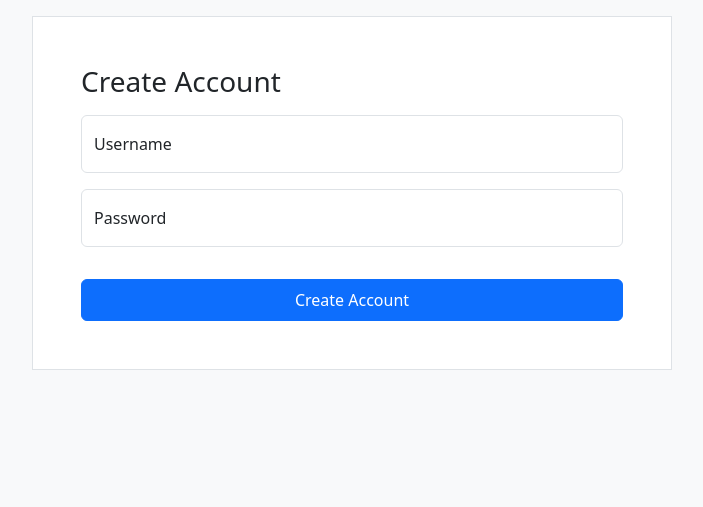
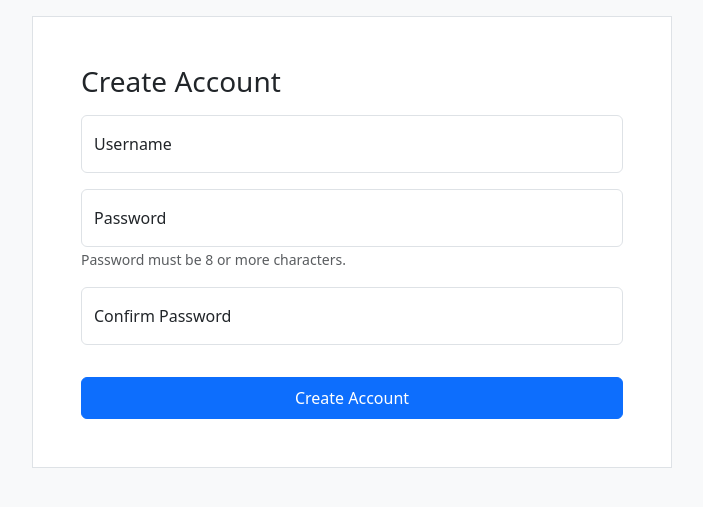
Before and after one commit to shauncampbell20/portfolio-tracker, a Flask app: page /auth/register in a window 1280 px wide. Shown: the part 58-565 px from the top of the page, without its empty margins (288-991 px from the left). Run offline with Flask 3, Linux system fonts and the light colour scheme; parts of the project's set-up code (start-up, migrations or seed data) failed here and were passed over; some libraries are stand-ins or nearby versions.

Commit message:
add functionality to confirm password

```diff
--- a/portfolio_tracker/auth.py
+++ b/portfolio_tracker/auth.py
@@ -17,6 +17,7 @@ def register():
     if request.method == 'POST':
         username = request.form['username']
         password = request.form['password']
+        password2 = request.form['password2']
         db = get_db()
         error = ''
 
@@ -26,6 +27,8 @@ def register():
             error = 'Password is required.'
         elif len(password) < 8:
             error = 'Password must be at least 8 characters long. '
+        elif password != password2:
+            error = 'Passwords do not match.'
 
         if error == '':
             try:
--- a/portfolio_tracker/templates/auth/register.html
+++ b/portfolio_tracker/templates/auth/register.html
@@ -28,6 +28,12 @@
       <div class="form-floating">
         <input type="password" class="form-control" name="password" id="password" placeholder="password" required>
         <label for="password" class="form-label">Password</label>
+        <small class="form-text text-muted">Password must be 8 or more characters.</small>
+      </div>
+      <div class="p-2"></div>
+      <div class="form-floating">
+        <input type="password" class="form-control" name="password2" id="password2" placeholder="password2" required>
+        <label for="password2" class="form-label">Confirm Password</label>
       </div>
       <div class="p-3"></div>
       <button class="btn btn-primary w-100 py-2" type="submit">Create Account</button>
```
